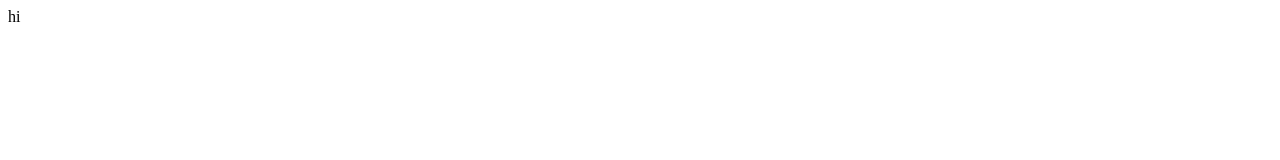
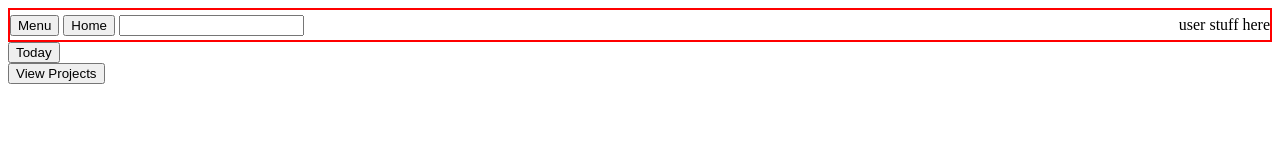
Before and after one commit to Elsius/odin-todolist, a website built with webpack: page dist/index.html in a window 1280 px wide. Built offline with nearby package versions, Linux system fonts and the light colour scheme.

Commit message:
initial html layout

```diff
--- a/package.json
+++ b/package.json
@@ -10,6 +10,7 @@
   "author": "",
   "license": "ISC",
   "devDependencies": {
+    "css-loader": "^6.7.3",
     "eslint": "^8.32.0",
     "eslint-config-prettier": "^8.6.0",
     "eslint-config-standard": "^17.0.0",
@@ -17,6 +18,7 @@
     "eslint-plugin-n": "^15.6.1",
     "eslint-plugin-promise": "^6.1.1",
     "prettier": "2.8.3",
+    "style-loader": "^3.3.1",
     "webpack": "^5.75.0",
     "webpack-cli": "^5.0.1"
   },
--- a/src/index.js
+++ b/src/index.js
@@ -1,11 +1 @@
-const element = document.createElement('div')
-element.innerText = 'hi'
-
-document.body.appendChild(element)
-
-console.log('hihihihi')
-function testspam(){
-    console.log('sahdood')
-    console.log('testest')
-}
-testspam()
+import "./style.css";
--- /dev/null
+++ b/src/initial.js
@@ -0,0 +1 @@
+// initial HTML load
--- /dev/null
+++ b/src/style.css
@@ -0,0 +1,12 @@
+body {
+    display: grid;
+    grid-template-columns: 1fr 5fr;
+}
+nav {
+    display: flex;
+    justify-content: space-between;
+    align-items: center;
+    height: 30px;
+    border: 2px solid red;
+    grid-column: 1 / span 2;
+}
--- a/webpack.config.js
+++ b/webpack.config.js
@@ -1,9 +1,17 @@
-const path = require('path');
+const path = require("path");
 
 module.exports = {
-    entry: './src/index.js',
-    output: {
-        filename: 'main.js',
-        path: path.resolve(__dirname, 'dist'),
-    },
-}
+  module: {
+    rules: [
+      {
+        test: /\.css/i,
+        use: ["style-loader", "css-loader"],
+      },
+    ],
+  },
+  entry: "./src/index.js",
+  output: {
+    filename: "main.js",
+    path: path.resolve(__dirname, "dist"),
+  },
+};
```
Also changed, not shown: .eslintrc.json, dist/index.html, dist/main.js, 1 other file.
